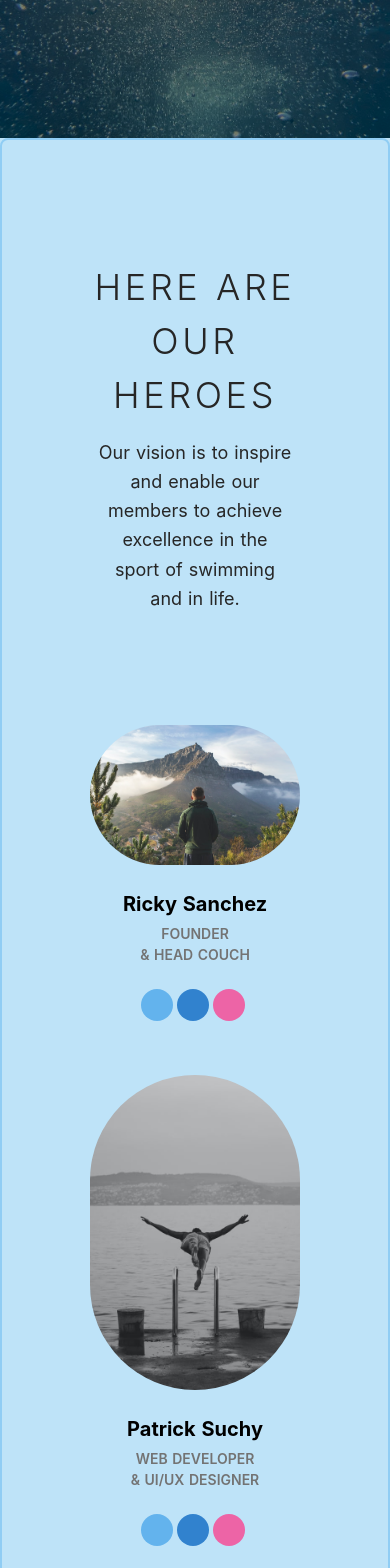
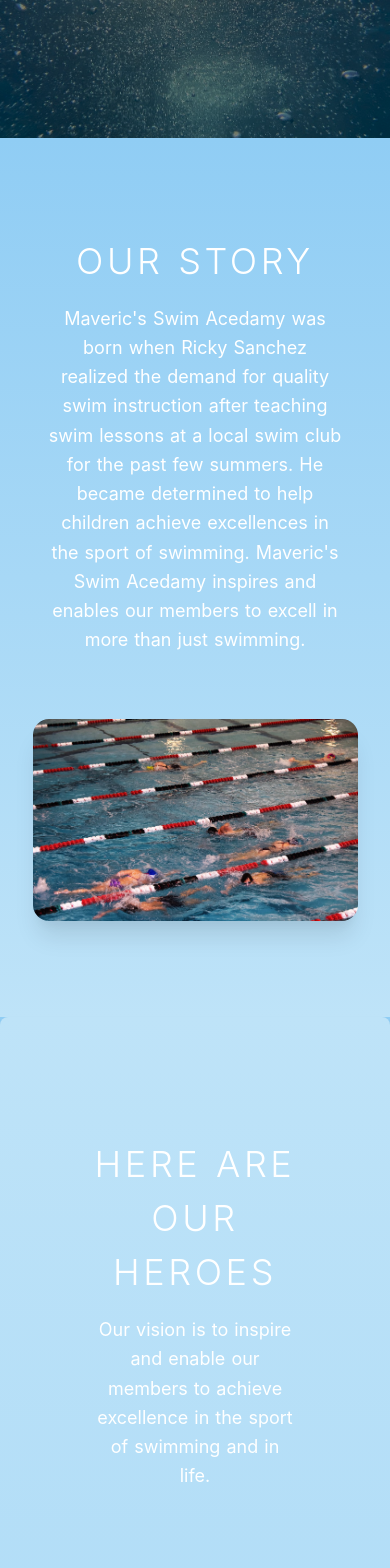
Before and after one commit to SuHaye/rickys-swim-site, a Nuxt app: page /about in a window 390 px wide. Shown: the part 360-1928 px from the top of the page. Built offline with nearby package versions, Linux system fonts and the light colour scheme.

Commit message:
Changed background gradient color and added sections to events.vue

```diff
--- a/components/Footer.vue
+++ b/components/Footer.vue
@@ -1,5 +1,5 @@
     <template>
-        <footer class="text-gray-600 bg-blue-300 pt-10">
+        <footer class="text-gray-600 bg-gradient-to-b from-blue-300 to-blue-200 pt-10">
             <div class="container mx-auto px-5 lg:pb-10">
                 <!-- Flex -->
                 <div class="flex flex-col lg:flex-row">
--- a/pages/about.vue
+++ b/pages/about.vue
@@ -1,5 +1,5 @@
 <template>
-    <div class="flex flex-col pt-40 bg-blue-200">
+    <div class="flex flex-col pt-40 bg-blue-300">
         <!-- Hero Image at Top -->
         <div class="" style="height:40vh;">
             <div
@@ -14,22 +14,47 @@
                 </div>
             </div>
         </div>
-        <!-- Holds Everything Under Hero Image -->
-        <div class="shadow-lg rounded-lg border-2 border-blue-300 flex items-center justify-center px-6">
+        <!-- Intro of the company -->
+        <section>
+            <!-- Intro of the company -->
+            <div class="py-24 bg-gradient-to-b from-blue-300 to-blue-200">
+              <h2
+                class="text-center text-4xl font-light tracking-widest lg:tracking-wider xl:traciking-widest uppercase text-white"
+                >Our Story
+              </h2>
+              <p
+                class="text-center text-lg leading-relaxed m-4 text-white w-3/4 mx-auto"
+                >Maveric's Swim Acedamy was born when Ricky Sanchez realized the demand for quality swim instruction
+                after teaching swim lessons at a local swim club for the past few summers. He became determined to
+                help children achieve excellences in the sport of swimming. Maveric's Swim Acedamy inspires and enables
+                our members to excell in more than just swimming.
+              </p>
+              <img
+                src="../static/about2.jpg"
+                alt=""
+                class="h-96 mt-16 w-5/6 lg:w-1/2 mx-auto rounded-2xl shadow-xl"
+              >
+            </div>
+        </section>
+
+        <div class="shadow-md rounded-lg bg-blue-200 flex items-center justify-center px-6 bg-gradient-to-b from-blue-200 to-blue-300">
             <!-- Members of the Team -->
             <section class="my-20">
-              <div class="container mx-auto bg-blue-00 p-10">
+              <div class="container mx-auto p-10">
                 <div class=" flex flex-wrap justify-center text-center mb-24">
                   <div class="w-full lg:w-7/12 px-4">
-                    <h2 class="text-4xl font-light tracking-widest lg:tracking-wider xl:traciking-widest uppercase text-gray-800">Here are <span class="block sm:inline-block">our heroes</span></h2>
-                    <p class="lg:whitespace-normal text-lg leading-relaxed m-4 text-gray-800">
+                    <h2
+                      class="text-4xl font-light tracking-widest lg:tracking-wider xl:traciking-widest uppercase text-white"
+                      >Here are <span class="block sm:inline-block">our heroes</span>
+                    </h2>
+                    <p class="lg:whitespace-normal text-lg leading-relaxed m-4 text-white">
                       Our vision is to inspire and enable
                       our members to achieve excellence
                       in the sport of swimming and in life.
                     </p>
                   </div>
                 </div>
-                <div class="flex flex-wrap ">
+                <div class="flex flex-wrap text-white">
                   <div class="w-full md:w-6/12 lg:w-3/12 lg:mb-0 mb-12">
                     <div class="px-6">
                       <img
@@ -40,7 +65,7 @@
                       />
                       <div class="pt-6 text-center">
                         <h5 class="text-xl font-bold">Ricky Sanchez</h5>
-                        <p class="mt-1 text-sm text-gray-500 uppercase font-semibold">
+                        <p class="mt-1 text-sm text-gray-100 uppercase font-semibold">
                           Founder <span class="block">& Head Couch</span>
                         </p>
                         <div class="mt-6">
@@ -74,7 +99,7 @@
                       />
                       <div class="pt-6 text-center">
                         <h5 class="text-xl font-bold">Patrick Suchy</h5>
-                        <p class="mt-1 text-sm text-gray-500 uppercase font-semibold">
+                        <p class="mt-1 text-sm text-gray-100 uppercase font-semibold">
                           Web Developer <span class="block">& UI/UX Designer</span>
                         </p>
                         <div class="mt-6">
@@ -108,7 +133,7 @@
                       />
                       <div class="pt-6 text-center">
                         <h5 class="text-xl font-bold">Piotr Senkow</h5>
-                        <p class="mt-1 text-sm text-gray-500 uppercase font-semibold">
+                        <p class="mt-1 text-sm text-gray-100 uppercase font-semibold">
                           Software Engineer <span class="block">& Web Developer</span>
                         </p>
                         <div class="mt-6">
@@ -142,7 +167,7 @@
                       />
                       <div class="pt-6 text-center">
                         <h5 class="text-xl font-bold">Samit Minhas</h5>
-                        <p class="mt-1 text-sm text-gray-500 uppercase font-semibold">
+                        <p class="mt-1 text-sm text-gray-100 uppercase font-semibold">
                           Patent Lawyer <span class="block">& Finance Advisor</span>
                         </p>
                         <div class="mt-6">
--- a/pages/contact.vue
+++ b/pages/contact.vue
@@ -1,6 +1,6 @@
 <template>
     <!-- Holds Everything -->
-    <div class="flex flex-col pt-40 bg-blue-200">
+    <div class="flex flex-col pt-40 bg-blue-300">
         <!-- Hero Image at Top -->
         <div class="" style="height:40vh;">
             <div
@@ -17,7 +17,7 @@
             </div>
         </div>
         <!-- Holds Everything Under Hero Image -->
-        <div class="shadow-lg flex items-center justify-center py-20 px-6 bg-blue-100">
+        <div class="flex items-center justify-center py-20 px-6 bg-gradient-to-b from-blue-300 to-blue-200">
             <!-- Form for sending messages to staff -->
             <div class="w-full md:w-2/3 lg:w-3/4 xl:w-4/5 2xl:w-5/6 mx-auto px-5 md:px-10 relative md:my-5">
               <div class="flex flex-wrap justify-center">
@@ -89,7 +89,8 @@
         </div>
 
       <!-- CEO Contact Information -->
-      <div class="w-full md:w-11/12 lg:w-3/4 xl:w-2/3 my-20 md:mx-auto">
+      <div class="bg-gradient-to-b from-blue-200 to-blue-300">
+        <div class="w-full md:w-11/12 lg:w-3/4 xl:w-2/3 my-20 md:mx-auto ">
           <div class="flex flex-col lg:flex-row">
             <!-- Image -->
             <div class="flex flex-col lg:flex-row mx-auto">
@@ -139,6 +140,7 @@
             </div>
           </div>
         </div>
+      </div>
 
 
     <!-- Holds Everything -->
```
Also changed, not shown: pages/events.vue (+12 -82 lines), static/about2.jpg (added). Lines whose indentation alone changed are shown as unchanged.
